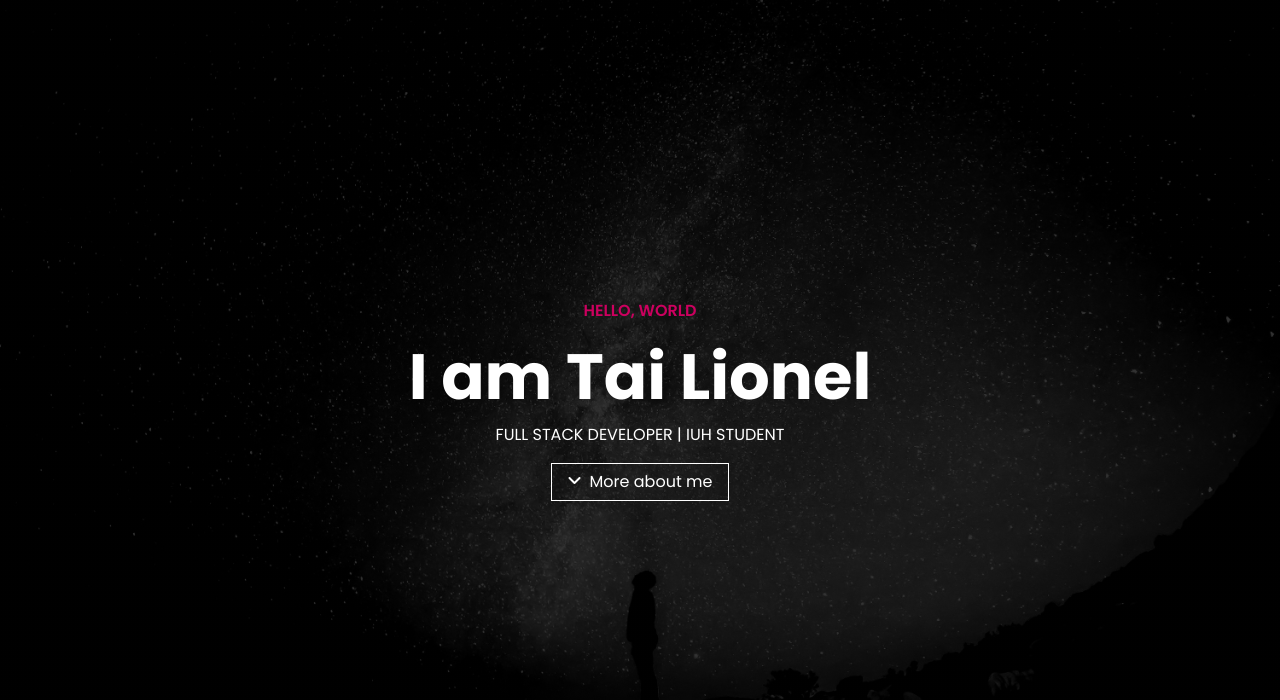
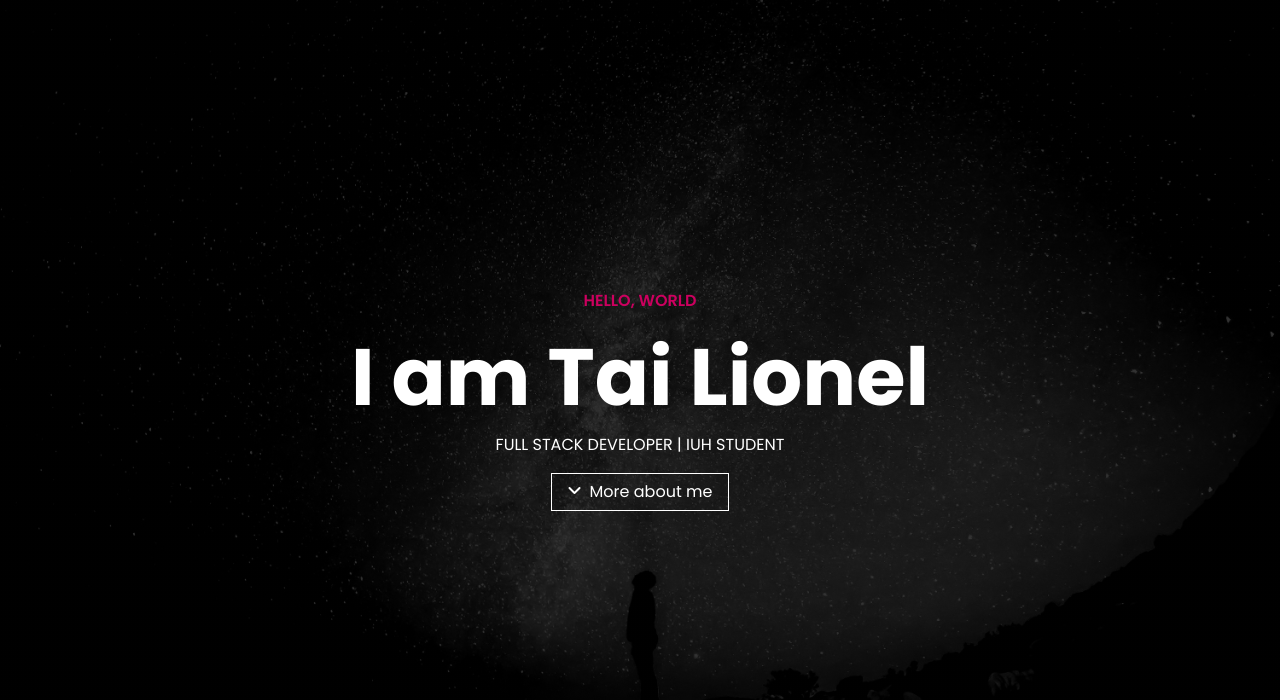
Before and after one commit to Tai-Lionel/newportfolio, a website: page index.html in a window 1280 px wide. Shown: the top 700 px of the page. Drawn offline with nearby package versions, Linux system fonts and the light colour scheme; files that its build step writes are made by us from their sources.

Commit message:
fourth commit

```diff
--- a/index.html
+++ b/index.html
@@ -32,7 +32,7 @@
           <p class="text-uppercase text-primary fw-semibold">Hello, World</p>
         </div>
         <div class="col-12">
-          <h1 id="typing-name" class="display-3 fw-bold"></h1>
+          <h1 id="typing-name" class="display-1 fw-bold mb-2"></h1>
         </div>
         <div class="col-12">
           <p class="text-center text-uppercase">Full Stack Developer | IUH Student</p>
```
